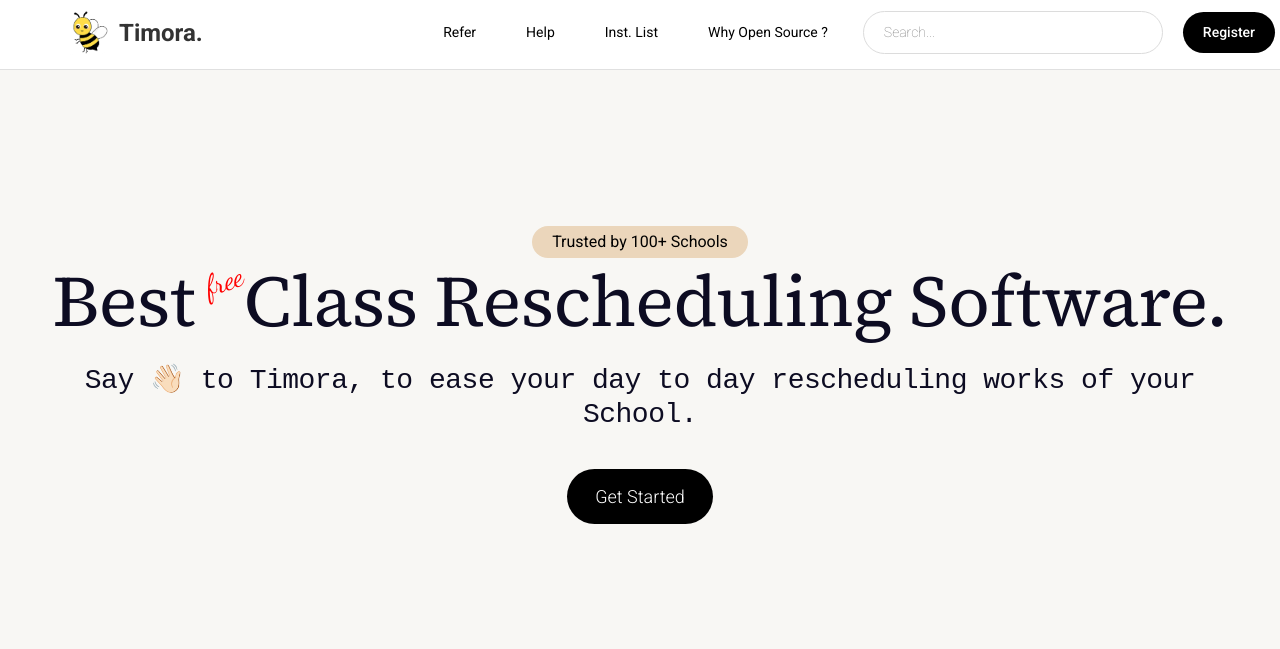
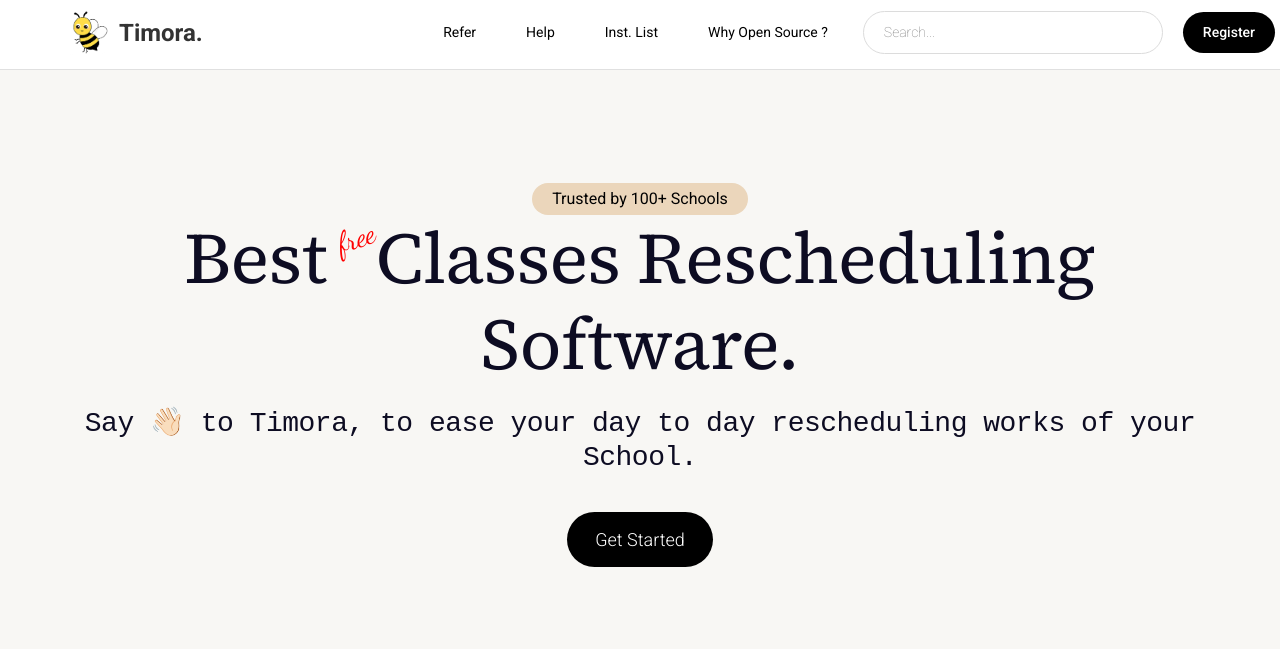
Before and after one commit to Suchibrata-Patra/timora, a website: page index.html in a window 1280 px wide. Shown: the top 649 px of the page. Drawn offline with nearby package versions, Linux system fonts and the light colour scheme; files whose address does not match are found by name.

Commit message:
Update index.html

```diff
--- a/index.html
+++ b/index.html
@@ -509,7 +509,7 @@
     transform: rotate(-20deg); /* No rotation */
     transform-origin: left bottom; /* Adjust origin of rotation */
   ">free </span>
-          <span style="padding-left:32px;">Class Rescheduling Software.</span>
+          <span style="padding-left:32px;">Classes Rescheduling Software.</span>
         </h1>
 
 
```
